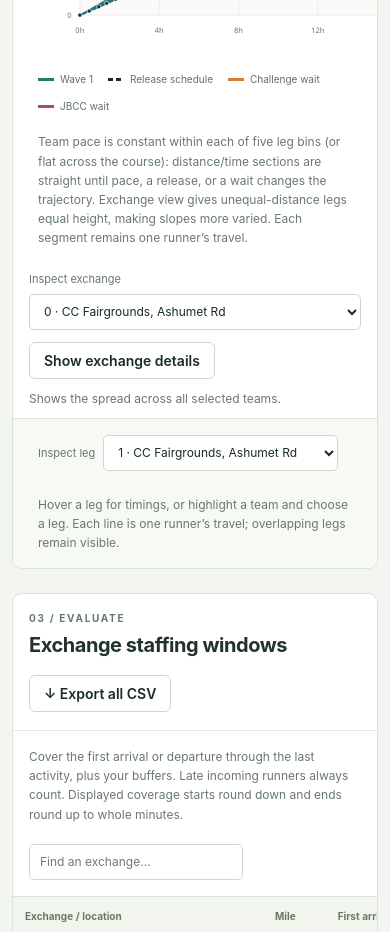
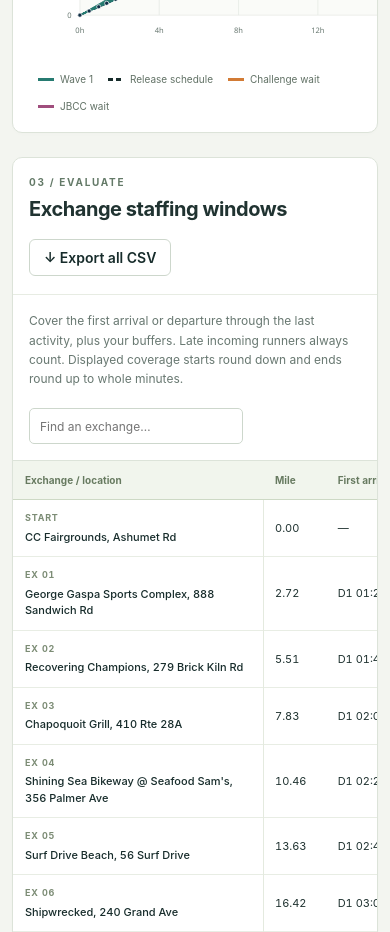
Before and after one commit to mhornmclane/WavePlanner, a React (Vite) app: page / in a window 390 px wide. Shown: the part 2360-3292 px from the top of the page. Built offline with nearby package versions, Linux system fonts and the light colour scheme.

Commit message:
Remove chart explanation and inspection rows

```diff
--- a/src/Chart.tsx
+++ b/src/Chart.tsx
@@ -1,7 +1,7 @@
 import { orderedWaveEntries } from "./waves";
 import { useEffect, useMemo, useRef, useState } from "react";
 import { bins, course, ORIGIN, resolveProfile } from "./data";
-import { clock, duration, elapsed, pace } from "./format";
+import { clock, pace } from "./format";
 import { ExchangePopup, type PopupTarget } from "./ExchangePopup";
 import { releasePace } from "./engine";
 import type { LegTiming, Scenario, Simulation } from "./model";
@@ -24,10 +24,7 @@ export function Chart({
   const [zoom, setZoom] = useState(1);
   const [showRelease, setShowRelease] = useState(true);
   const [selectedId, setSelected] = useState("");
-  const [inspectLeg, setInspectLeg] = useState(1);
-  const [hover, setHover] = useState<LegTiming | null>(null);
   const [popup, setPopup] = useState<PopupTarget | null>(null);
-  const [inspectExchange, setInspectExchange] = useState(0);
   const closeTimer = useRef<ReturnType<typeof setTimeout> | null>(null);
   function cancelClose() {
     if (closeTimer.current) clearTimeout(closeTimer.current);
@@ -63,7 +60,6 @@ export function Chart({
       point.y - y(l.leg - 1),
     );
     const endDistance = Math.hypot(point.x - x(l.arrival), point.y - y(l.leg));
-    setHover(l);
     setPopup({
       teamId: l.teamId,
       leg: l.leg,
@@ -77,11 +73,6 @@ export function Chart({
   const selected = result.teams.some((t) => t.teamId === selectedId)
     ? selectedId
     : "";
-  const selectedTeam = result.teams.find((t) => t.teamId === selected);
-  const hoveredLeg = hover
-    ? result.teams.find((t) => t.teamId === hover.teamId)?.legs[hover.leg - 1]
-    : undefined;
-  const detail = hoveredLeg ?? selectedTeam?.legs[inspectLeg - 1];
   const width = 1160 * zoom,
     height = 550,
     left = 68,
@@ -170,7 +161,6 @@ export function Chart({
             value={selected}
             onChange={(e) => {
               setSelected(e.target.value);
-              setHover(null);
             }}
           >
             <option value="">All selected teams</option>
@@ -200,7 +190,6 @@ export function Chart({
           onClick={() => {
             setZoom(1);
             setSelected("");
-            setHover(null);
           }}
         >
           Reset view
@@ -214,7 +203,7 @@ export function Chart({
         <div
           className="chart-scroll"
           tabIndex={0}
-          aria-label="Course timeline. Scroll horizontally when zoomed. Use Highlight team and Inspect leg for keyboard timing details."
+          aria-label="Course timeline. Scroll horizontally when zoomed."
         >
           <svg
             viewBox={`0 0 ${width} ${height}`}
@@ -515,50 +504,6 @@ export function Chart({
           </span>
         )}
       </div>
-      <p className="chart-explanation">
-        Team pace is constant within each of five leg bins (or flat across the course): distance/time
-        sections are straight until pace, a release, or a wait changes the
-        trajectory. Exchange view gives unequal-distance legs equal height,
-        making slopes more varied. Each segment remains one runner’s travel.
-      </p>
-      <div className="exchange-inspector">
-        <label className="inline-label">
-          Inspect exchange
-          <select
-            aria-label="Inspect exchange"
-            value={inspectExchange}
-            onChange={(e) => {
-              setInspectExchange(+e.target.value);
-              setPopup(null);
-            }}
-          >
-            {result.exchanges.map((e) => (
-              <option key={e.index} value={e.index}>
-                {e.index} · {e.name}
-              </option>
-            ))}
-          </select>
-        </label>
-        <button
-          disabled={!result.teams.length}
-          onClick={(e) => {
-            const rect = e.currentTarget.getBoundingClientRect();
-            setPopup({
-              index: inspectExchange,
-              leg: inspectExchange === 71 ? 71 : inspectExchange + 1,
-              teamId: selected || result.teams[0]?.teamId,
-              x: rect.left,
-              y: rect.top,
-              pinned: true,
-            });
-          }}
-        >
-          Show exchange details
-        </button>
-        <small className="muted">
-          Shows the spread across all selected teams.
-        </small>
-      </div>
       {popup && (
         <ExchangePopup
           scenario={scenario}
@@ -573,60 +518,6 @@ export function Chart({
           leave={leavePopup}
         />
       )}
-      <div className="inspection">
-        <label className="inline-label">
-          Inspect leg
-          <select
-            aria-label="Inspect leg"
-            value={inspectLeg}
-            onChange={(e) => {
-              setInspectLeg(+e.target.value);
-              setHover(null);
-            }}
-          >
-            {course.legs.map((l) => (
-              <option key={l.leg_number} value={l.leg_number}>
-                {l.leg_number} · {l.start_location}
-              </option>
-            ))}
-          </select>
-        </label>
-        {detail ? (
-          <div className="timing-detail">
-            <strong>
-              {resolveProfile(scenario, detail.teamId).team} ·{" "}
-              {resolveProfile(scenario, detail.teamId).year} / Leg {detail.leg}
-            </strong>
-            <span>
-              Depart {clock(detail.departure)} ({elapsed(detail.departure)}) →
-              arrive {clock(detail.arrival)} ({elapsed(detail.arrival)})
-            </span>
-            <span>
-              Moving {duration(detail.duration)} · release{" "}
-              {clock(detail.releaseTime)}
-              {detail.releaseSuppressed
-                ? " (suppressed until monument arrival)"
-                : detail.releaseUsed
-                  ? " (used)"
-                  : ""}{" "}
-              · challenge {duration(detail.challengeWait)} · gate{" "}
-              {duration(detail.gateWait)}
-            </span>
-            {selectedTeam && (
-              <span>
-                Team moving {duration(selectedTeam.movingTime)} · final leg{" "}
-                {clock(selectedTeam.finish)} · all legs complete{" "}
-                {clock(selectedTeam.allComplete)}
-              </span>
-            )}
-          </div>
-        ) : (
-          <p className="muted">
-            Hover a leg for timings, or highlight a team and choose a leg. Each
-            line is one runner’s travel; overlapping legs remain visible.
-          </p>
-        )}
-      </div>
     </section>
   );
 }
--- a/src/controls.css
+++ b/src/controls.css
@@ -131,22 +131,9 @@
 .visual-pace-inputs .pace-input {
   width: 100%;
 }
-.chart-explanation {
-  padding: 0 25px;
-  color: var(--muted);
-  font-size: 12px;
-  line-height: 1.6;
-}
-.exchange-inspector {
-  display: flex;
-  align-items: center;
-  flex-wrap: wrap;
-  gap: 12px;
-  padding: 12px 25px;
-}
-.exchange-inspector select {
-  max-width: 310px;
-}
+
+
+
 .release-point {
   cursor: pointer;
 }
@@ -210,18 +197,9 @@
   font-weight: 500;
 }
 @media (max-width: 600px) {
-  .exchange-inspector {
-    padding: 12px 16px;
-  }
-  .exchange-inspector .inline-label {
-    min-width: 0;
-    width: 100%;
-    flex-wrap: wrap;
-  }
-  .exchange-inspector select {
-    max-width: 100%;
-    width: 100%;
-  }
+
+
+
   .wave-range {
     gap: 12px;
   }
--- a/src/styles.css
+++ b/src/styles.css
@@ -360,25 +360,9 @@ main {
     transparent 5px 8px
   );
 }
-.inspection {
-  background: #f7f9f4;
-  border-top: 1px solid var(--border);
-  padding: 16px 25px;
-  display: flex;
-  align-items: flex-start;
-  gap: 24px;
-  min-height: 106px;
-}
-.inspection select {
-  max-width: 235px;
-}
-.timing-detail {
-  font-size: 11px;
-  display: flex;
-  flex-direction: column;
-  gap: 6px;
-  font-variant-numeric: tabular-nums;
-}
+
+
+
 .muted {
   color: var(--muted);
   font-size: 12px;
@@ -422,9 +406,7 @@ footer {
   .zoom {
     margin-left: 0;
   }
-  .inspection {
-    flex-direction: column;
-  }
+
   .section-head {
     flex-wrap: wrap;
   }
@@ -477,9 +459,7 @@ footer {
   .chart-toolbar select {
     max-width: 195px;
   }
-  .inspection .inline-label {
-    flex-wrap: wrap;
-  }
+
 }
 .preset-toolbar {
   display: flex;
```
Also changed, not shown: tests/browser.e2e.ts (+0 -5 lines), tests/features.e2e.ts (+24 -37 lines), tests/worst-case.e2e.ts (+1 -1 lines), 1 other file (tests, documents, lock files or other folders).
